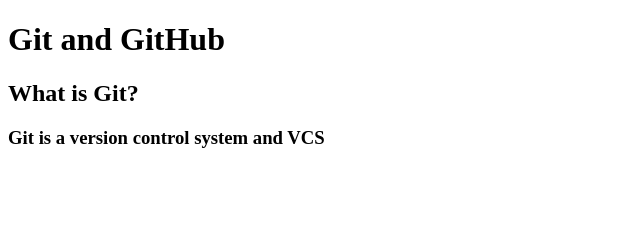
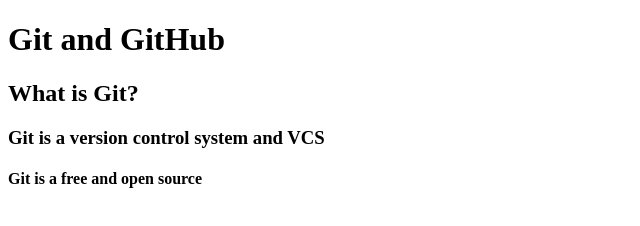
Before and after one commit to AhmedMohammedAbdirehman/aug16, a plain HTML site: page index.html in a window 1280 px wide. Shown: the whole page, without its empty margins (0-640 px from the left). Drawn offline with Linux system fonts and the light colour scheme.

Commit message:
new updated from locally

```diff
--- a/index.html
+++ b/index.html
@@ -9,5 +9,6 @@
     <h1> Git and GitHub</h1>
     <h2> What is Git?</h2>
     <h3> Git is a version control system and VCS</h3>
+    <h4> Git is a free and open source</h4>
 </body>
 </html>
```
